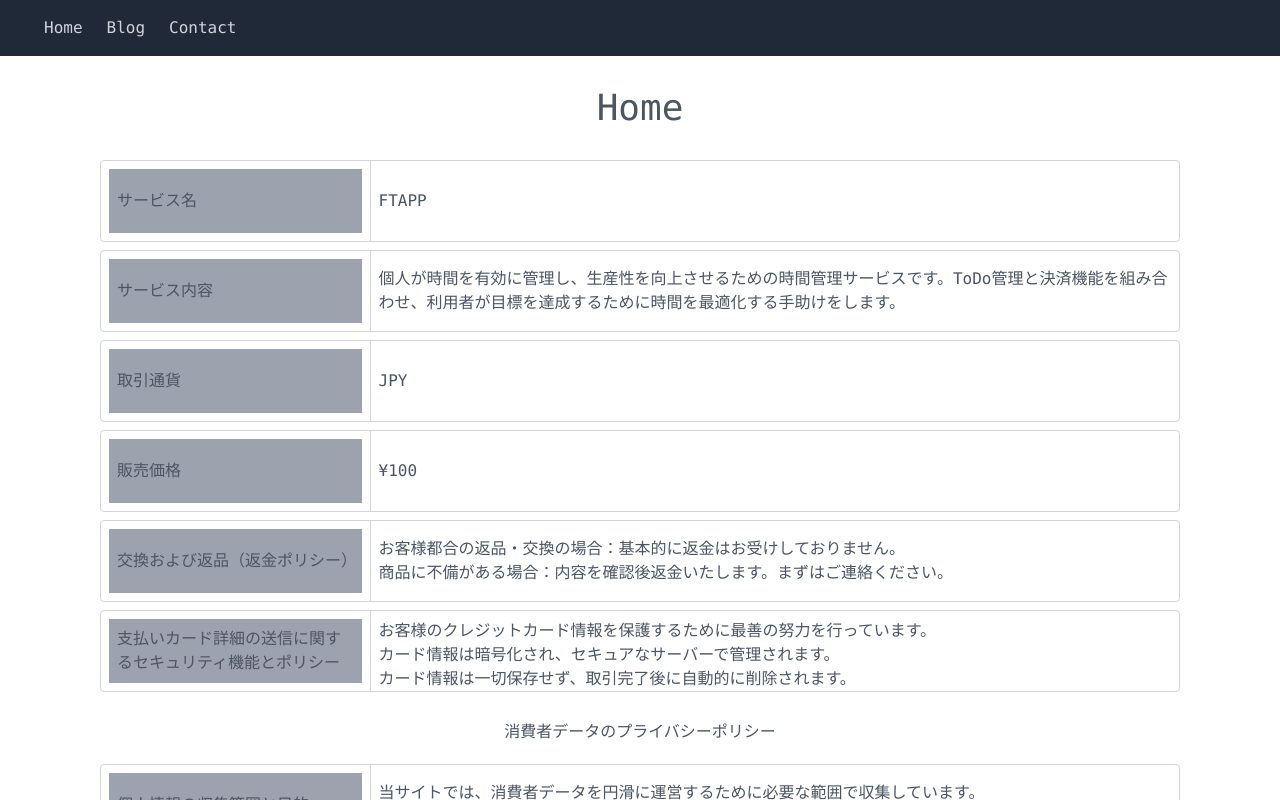
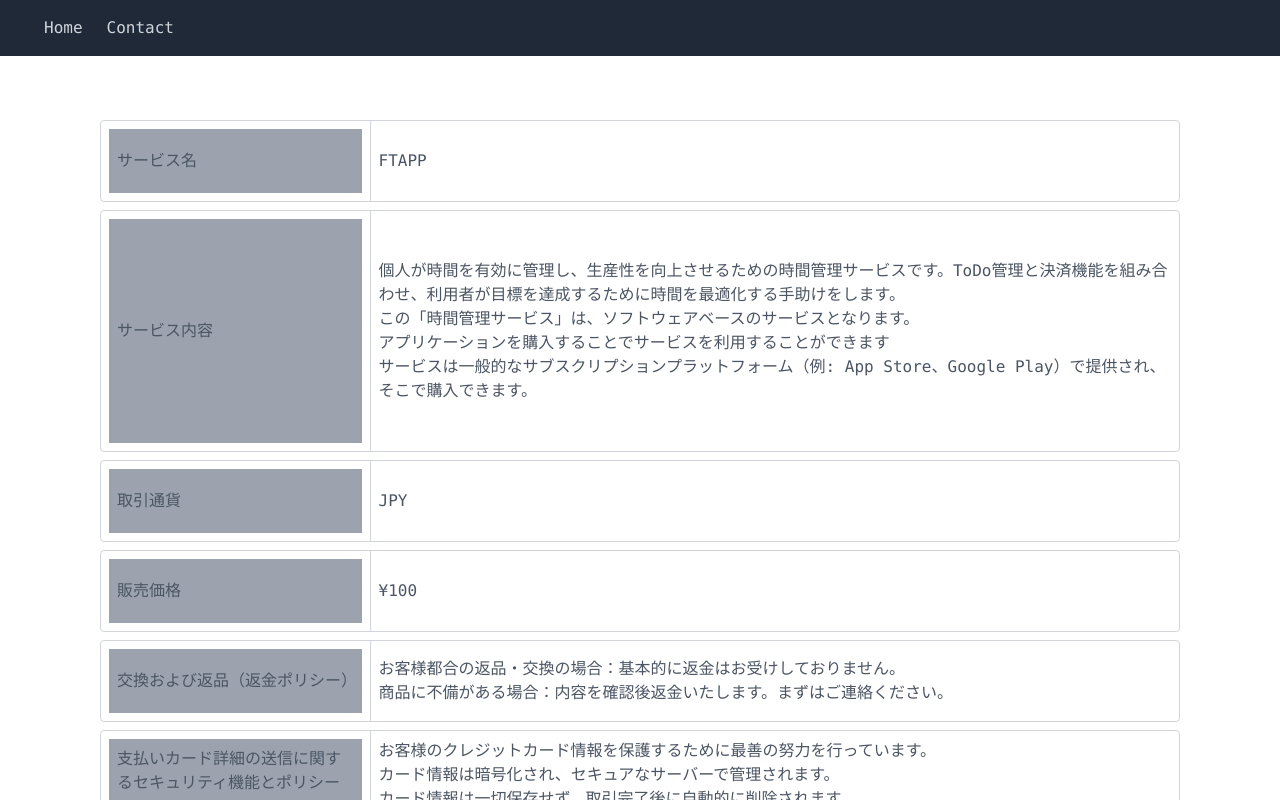
Before and after one commit to masaya-kobayashi0801/nextjs-hp, a Next.js app: page / in a window 1280 px wide. Shown: the top 800 px of the page. Built offline with nearby package versions, Linux system fonts and the light colour scheme.

Commit message:
サービス内容の具体化

```diff
--- a/components/Layout.js
+++ b/components/Layout.js
@@ -17,11 +17,11 @@ export default function Layout({ children, title = "HP by Nextjs" }) {
                 Home
               </a>
             </Link>
-            <Link href="/blog-page">
+            {/* <Link href="/blog-page">
               <a className="text-gray-300 hover:bg-gray-700 px-3 py-2 rounded">
                 Blog
               </a>
-            </Link>
+            </Link> */}
             <Link href="/contact-page">
               <a className="text-gray-300 hover:bg-gray-700 px-3 py-2 rounded">
                 Contact
--- a/pages/index.js
+++ b/pages/index.js
@@ -4,7 +4,7 @@ export default function Home() {
   return (
     <Layout title="Home">
       <div className="mt-8 mb-8" style={{ minWidth: "1440px" }}>
-        <h2 className="text-4xl mb-8 text-center">Home</h2>
+        <h2 className="text-4xl mb-8 text-center"></h2>
         <div className="flex justify-center">
           <div className="w-full md:w-3/4">
             <div className="flex flex-wrap mb-2 border border-gray-300 rounded">
@@ -23,13 +23,20 @@ export default function Home() {
           <div className="w-full md:w-3/4">
             <div className="flex flex-wrap mb-2 border border-gray-300 rounded">
               <div className="w-1/4 p-2 border-r border-gray-300">
-                <div className="h-16 bg-gray-400 flex items-center p-2">
+                <div className="h-56 bg-gray-400 flex items-center p-2">
                   サービス内容
                 </div>
               </div>
               <div className="w-3/4 p-2">
-                <div className="h-16 bg-white grid items-center">
+                <div className="h-56 overflow-y-auto bg-white grid items-center">
                   個人が時間を有効に管理し、生産性を向上させるための時間管理サービスです。ToDo管理と決済機能を組み合わせ、利用者が目標を達成するために時間を最適化する手助けをします。
+                  <br />
+                  この「時間管理サービス」は、ソフトウェアベースのサービスとなります。
+                  <br />
+                  アプリケーションを購入することでサービスを利用することができます
+                  <br />
+                  サービスは一般的なサブスクリプションプラットフォーム（例: App
+                  Store、Google Play）で提供され、そこで購入できます。
                 </div>
               </div>
             </div>
```
